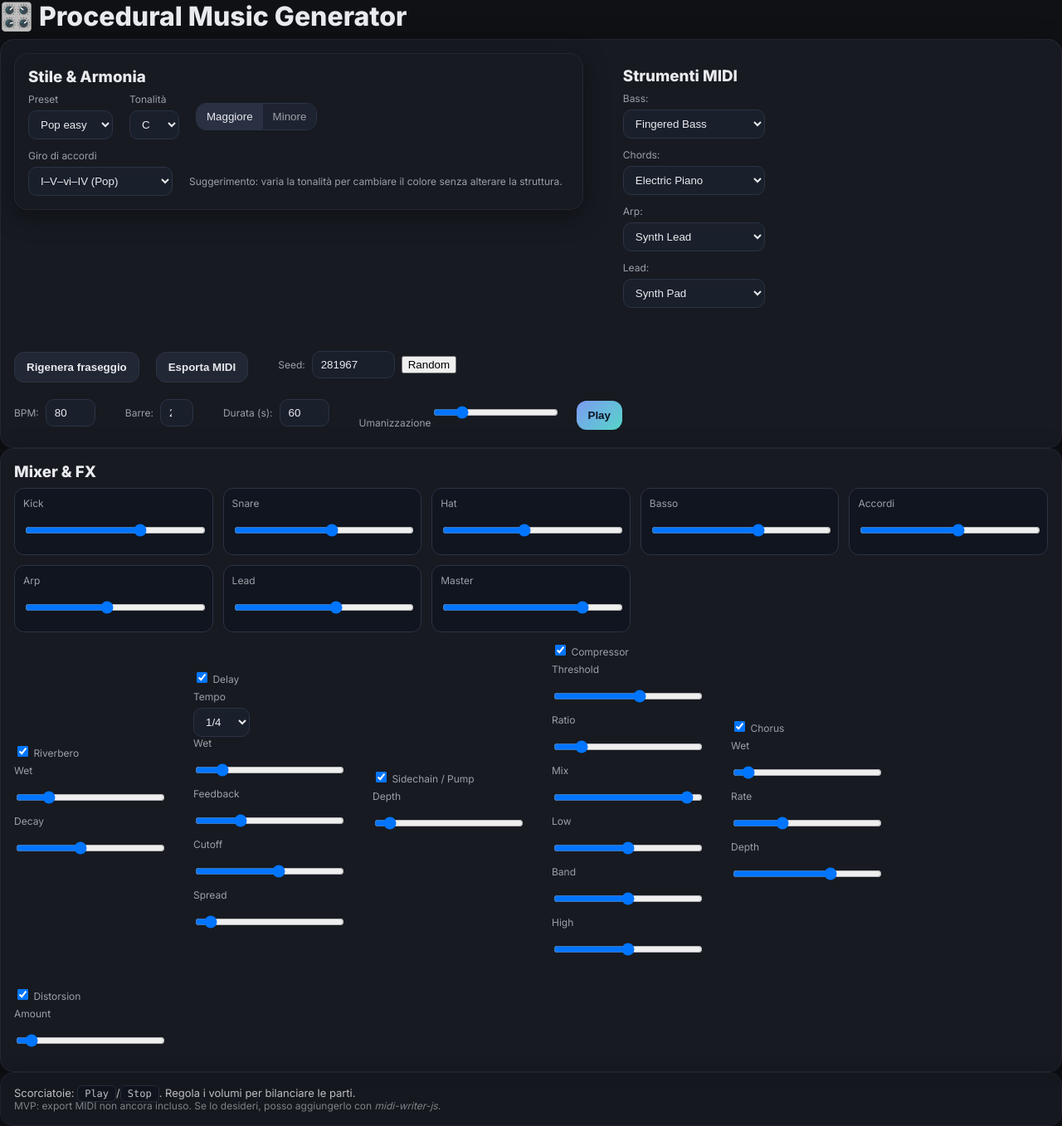
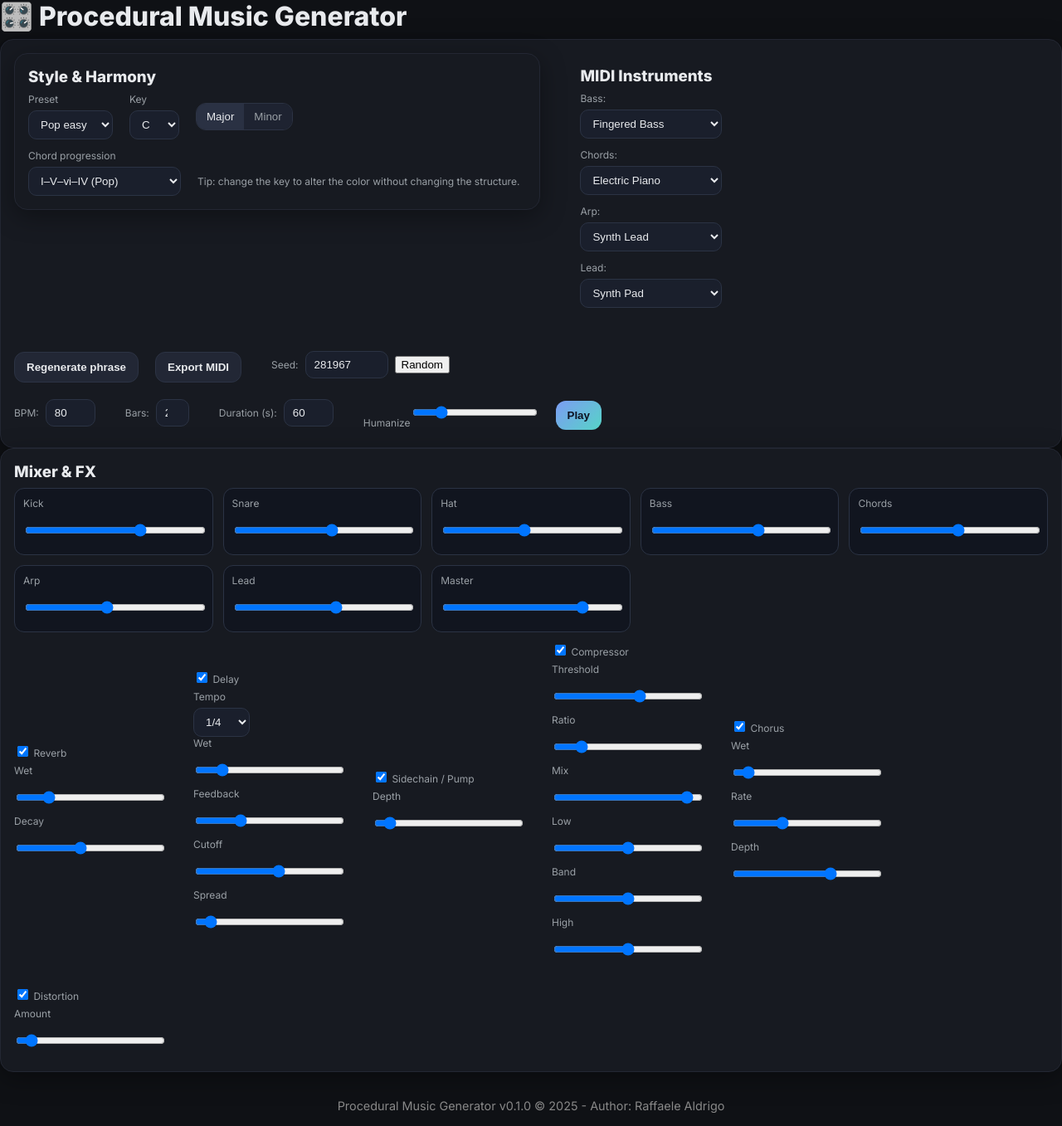
Before and after one commit to Raffa50/ProceduralMusicGenerator, a React (Vite) app: page / in a window 1280 px wide. Shown: the whole page at 83% size. Built offline with nearby package versions, Linux system fonts and the light colour scheme; the HTML template or start-up script is replaced by a standard one.

Commit message:
fixed text to english

```diff
--- a/src/App.tsx
+++ b/src/App.tsx
@@ -140,8 +140,8 @@ export default function App(){
             />
         </div>
         <div className="row" style={{marginTop: 10}}>
-          <button className="btn" onClick={()=>regen()}>Rigenera fraseggio</button>
-          <button className="btn" onClick={exportMidi} disabled={!song}>Esporta MIDI</button>
+          <button className="btn" onClick={()=>regen()}>Regenerate phrase</button>
+          <button className="btn" onClick={exportMidi} disabled={!song}>Export MIDI</button>
           <label style={{marginLeft:16}}>
             Seed:
             <input
@@ -160,16 +160,16 @@ export default function App(){
             <input type="number" value={params.bpm} min={60} max={180} style={{width:60, marginLeft:8}}
               onChange={e=>setParams(p=>({...p, bpm: Math.max(60, Math.min(180, parseInt(e.target.value||'0')))}))} />
           </label>
-          <label style={{marginLeft:16}}>Barre:
+          <label style={{marginLeft:16}}>Bars:
             <input type="number" value={params.bars} min={4} max={32} style={{width:40, marginLeft:8}}
               onChange={e=>setParams(p=>({...p, bars: Math.max(4, Math.min(32, parseInt(e.target.value||'0')))}))} />
           </label>
-          <label style={{marginLeft:16}}>Durata (s):
+          <label style={{marginLeft:16}}>Duration (s):
             <input type="number" value={songDuration} min={10} max={600} style={{width:60, marginLeft:8}}
               onChange={e=>setSongDuration(Math.max(10, Math.min(600, parseInt(e.target.value||'0'))))} />
           </label>
-          <label style={{marginLeft:16}}>Umanizzazione
-            <input type="range" min={0} max={1} step={0.01} value={params.humanize}
+          <label style={{marginLeft:16}}>Humanize
+            <input type="range" min={0} max={1} step="0.01" value={params.humanize}
               onChange={e=>setParams(p=>({...p, humanize: parseFloat(e.target.value)}))} />
           </label>
 
@@ -186,10 +186,9 @@ export default function App(){
         fx={fx}
         setFx={(f)=>setFx(prev=>({...prev, ...f}))}
       />
-      <div className="panel footer">
-        <div>Scorciatoie: <span className="kbd">Play</span>/<span className="kbd">Stop</span>. Regola i volumi per bilanciare le parti.</div>
-        <div className="small">MVP: export MIDI non ancora incluso. Se lo desideri, posso aggiungerlo con <i>midi-writer-js</i>.</div>
-      </div>
+      <footer style={{marginTop:32, textAlign:'center', fontSize:'0.9em', color:'#888'}}>
+        Procedural Music Generator v0.1.0 &copy; 2025 - Author: Raffaele Aldrigo
+      </footer>
     </div>
   )
 }
--- a/src/components/MidiInstruments.tsx
+++ b/src/components/MidiInstruments.tsx
@@ -14,7 +14,7 @@ export const MidiInstruments: React.FC<MidiInstrumentsProps> = ({ instruments, s
 
   // Fallback di debug: mostra un messaggio se le props sono undefined/null
   if (!instruments || !setInstruments || !GM_INSTRUMENTS) {
-    return <div style={{ color: 'red', padding: 16 }}>Errore: props MidiInstruments non definite</div>;
+    return <div style={{ color: 'red', padding: 16 }}>Error: MidiInstruments props not defined</div>;
   }
 
   function handleChange(track: TrackName, program: number) {
@@ -23,7 +23,7 @@ export const MidiInstruments: React.FC<MidiInstrumentsProps> = ({ instruments, s
 
   return (
     <div style={{ padding: 16, minWidth: 260 }}>
-      <h3>Strumenti MIDI</h3>
+      <h3>MIDI Instruments</h3>
       {TRACKS.map(track => (
         <div key={track} style={{ marginBottom: 12 }}>
           <label style={{ marginRight: 8 }}>{track.charAt(0).toUpperCase() + track.slice(1)}:</label>
--- a/src/components/MixerFx.tsx
+++ b/src/components/MixerFx.tsx
@@ -8,7 +8,7 @@ export function MixerFx(props: {
   setFx: (f: Partial<FxParams>) => void
 }){
   const names: Array<[keyof typeof props.volumes, string]> = [
-    ['kick','Kick'], ['snare','Snare'], ['hat','Hat'], ['bass','Basso'], ['chords','Accordi'], ['arp','Arp'], ['lead','Lead'], ['master','Master']
+    ['kick','Kick'], ['snare','Snare'], ['hat','Hat'], ['bass','Bass'], ['chords','Chords'], ['arp','Arp'], ['lead','Lead'], ['master','Master']
   ];
   return (
     <div className="panel">
@@ -25,7 +25,7 @@ export function MixerFx(props: {
       <div className="row" style={{marginTop:12, flexWrap:'wrap', gap:24}}>
         <div>
           <label>
-            <input type="checkbox" checked={props.fx.reverbEnabled} onChange={e=>props.setFx({reverbEnabled: e.target.checked})} /> Riverbero
+            <input type="checkbox" checked={props.fx.reverbEnabled} onChange={e=>props.setFx({reverbEnabled: e.target.checked})} /> Reverb
           </label>
           <label>Wet</label>
           <input className="slider" type="range" min="0" max="1" step="0.01" value={props.fx.reverb}
@@ -105,7 +105,7 @@ export function MixerFx(props: {
         </div>
         <div>
           <label>
-            <input type="checkbox" checked={props.fx.distorsionEnabled} onChange={e=>props.setFx({distorsionEnabled: e.target.checked})} /> Distorsion
+            <input type="checkbox" checked={props.fx.distorsionEnabled} onChange={e=>props.setFx({distorsionEnabled: e.target.checked})} /> Distortion
           </label>
           <label>Amount</label>
           <input className="slider" type="range" min="0" max="1" step="0.01" value={props.fx.distorsionAmount}
--- a/src/components/StyleAndHarmony.tsx
+++ b/src/components/StyleAndHarmony.tsx
@@ -26,7 +26,7 @@ export function StyleAndHarmony(props: {
   }
   return (
     <div className="panel">
-      <h3>Stile & Armonia</h3>
+      <h3>Style & Harmony</h3>
       <div className="row" style={{marginTop: 8}}>
         <div>
           <label>Preset</label>
@@ -35,26 +35,26 @@ export function StyleAndHarmony(props: {
           </select>
         </div>
         <div>
-          <label>Tonalità</label>
+          <label>Key</label>
           <select value={props.tonic} onChange={e=>props.setTonic(e.target.value)}>
             {KEYS.map(k => <option key={k} value={k}>{k}</option>)}
           </select>
         </div>
         <div className="seg">
-          <button className={props.mode==='major'?'active':''} onClick={()=>props.setMode('major')}>Maggiore</button>
-          <button className={props.mode==='minor'?'active':''} onClick={()=>props.setMode('minor')}>Minore</button>
+          <button className={props.mode==='major'?'active':''} onClick={()=>props.setMode('major')}>Major</button>
+          <button className={props.mode==='minor'?'active':''} onClick={()=>props.setMode('minor')}>Minor</button>
         </div>
       </div>
       <div style={{marginTop: 12}}>
-        <label>Giro di accordi</label>
+        <label>Chord progression</label>
         <div className="row">
           <select value={props.progression.join('-')} onChange={e=>props.setProgression(e.target.value.split('-'))}>
             <option value="I-V-vi-IV">I–V–vi–IV (Pop)</option>
             <option value="ii-V-I-I">ii–V–I–I (Jazz/Pop)</option>
-            <option value="i-VII-VI-V">i–VII–VI–V (Andaluso)</option>
+            <option value="i-VII-VI-V">i–VII–VI–V (Andalusian)</option>
             <option value="i-iv-VI-V">i–iv–VI–V (Lo-Fi)</option>
           </select>
-          <span className="small">Suggerimento: varia la tonalità per cambiare il colore senza alterare la struttura.</span>
+          <span className="small">Tip: change the key to alter the color without changing the structure.</span>
         </div>
       </div>
     </div>
```
